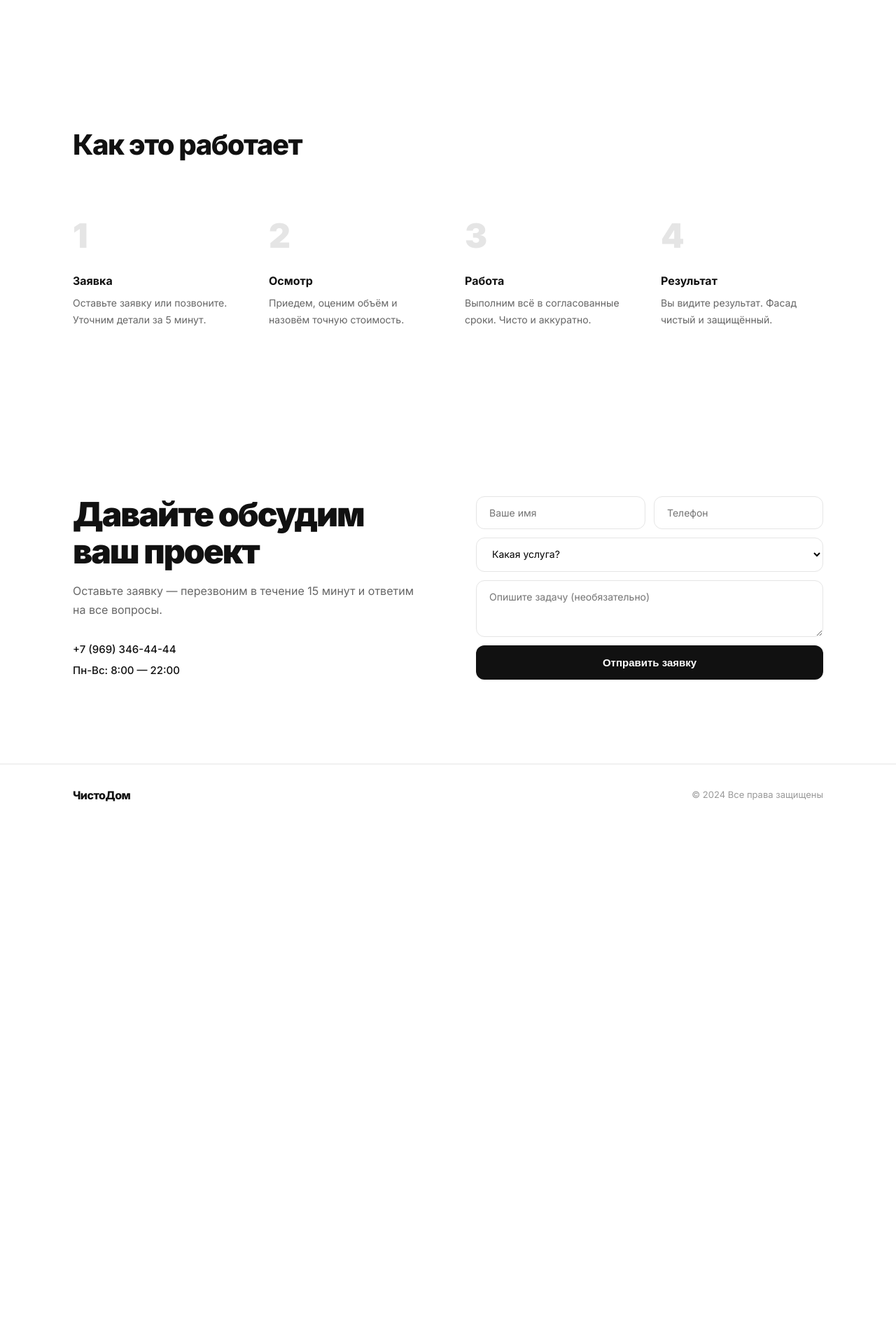
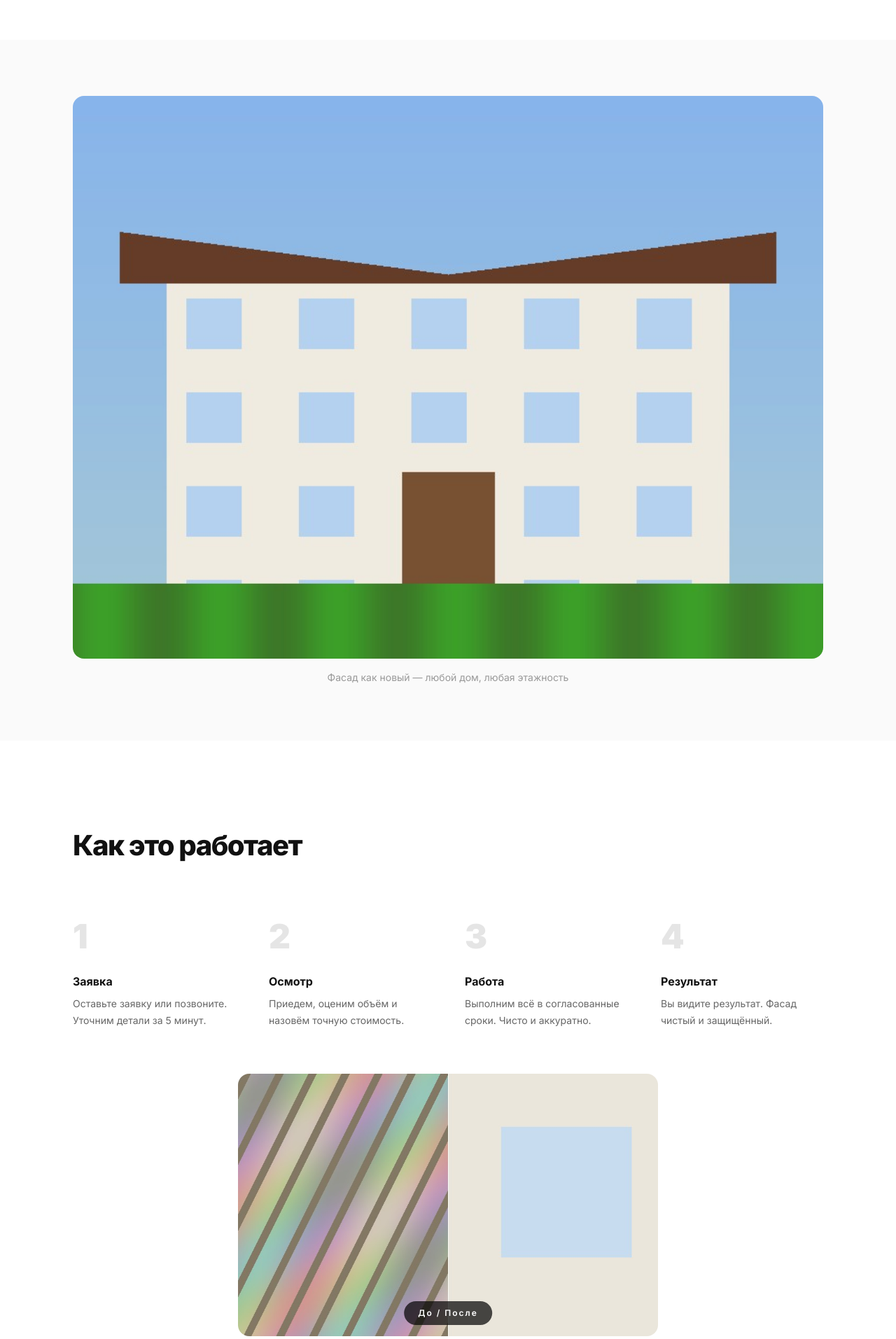
Before and after one commit to lillilpip2-coder/chistodom-site, a website: page public/index.html in a window 1280 px wide. Shown: the part 1320-3233 px from the top of the page at 70% size. Before the commit the page ends 2500 px from the top, so only its background shows below. Drawn offline with Linux system fonts and the light colour scheme.

Commit message:
Add house and before-after images to showcase and process sections

```diff
--- a/public/css/style.css
+++ b/public/css/style.css
@@ -58,13 +58,21 @@ body{font-family:'Inter',sans-serif;color:#111;background:#fff;line-height:1.5;-
 .number__value{display:block;font-size:48px;font-weight:900;letter-spacing:-2px}
 .number__label{font-size:13px;color:#999;text-transform:uppercase;letter-spacing:1px;margin-top:4px}
 
+/* SHOWCASE */
+.showcase{padding:80px 0;background:#fafafa}
+.showcase__img{width:100%;border-radius:16px;display:block}
+.showcase__caption{text-align:center;font-size:14px;color:#999;margin-top:16px}
+
 /* PROCESS */
 .process{padding:120px 0;background:#fff}
 .section-title{font-size:40px;font-weight:800;letter-spacing:-1.5px;margin-bottom:64px}
-.process__grid{display:grid;grid-template-columns:repeat(4,1fr);gap:48px}
+.process__grid{display:grid;grid-template-columns:repeat(4,1fr);gap:48px;margin-bottom:64px}
 .process__num{font-size:48px;font-weight:900;color:#e5e5e5;display:block;margin-bottom:16px}
 .process__title{font-size:16px;font-weight:700;margin-bottom:8px}
 .process__text{font-size:14px;color:#666;line-height:1.7}
+.process__visual{position:relative;max-width:600px;margin:0 auto}
+.process__img{width:100%;border-radius:16px;display:block}
+.process__img-label{position:absolute;bottom:16px;left:50%;transform:translateX(-50%);background:rgba(0,0,0,.7);color:#fff;font-size:12px;font-weight:600;letter-spacing:2px;padding:8px 20px;border-radius:100px}
 
 /* REVIEWS */
 .reviews{padding:120px 0;background:#fff}
@@ -107,16 +115,13 @@ body{font-family:'Inter',sans-serif;color:#111;background:#fff;line-height:1.5;-
   .burger{display:block}
   .hero__title{letter-spacing:-2px}
   .services__grid{grid-template-columns:1fr}
-  .numbers__grid{grid-template-columns:repeat(2,1fr);gap:40px}
   .process__grid{grid-template-columns:1fr 1fr;gap:32px}
-  .reviews__grid{grid-template-columns:1fr}
   .contact__inner{grid-template-columns:1fr;gap:48px}
   .contact__title{font-size:36px}
   .form__row{grid-template-columns:1fr}
 }
 @media(max-width:480px){
   .hero__title{font-size:48px;letter-spacing:-1.5px}
-  .number__value{font-size:36px}
   .process__grid{grid-template-columns:1fr}
   .section-title{font-size:32px;margin-bottom:40px}
 }
--- a/public/index.html
+++ b/public/index.html
@@ -84,6 +84,13 @@
   </div>
 </section>
 
+<section class="showcase">
+  <div class="container">
+    <img src="/images/house.jpg" alt="Частный дом после мойки фасада" class="showcase__img">
+    <p class="showcase__caption">Фасад как новый — любой дом, любая этажность</p>
+  </div>
+</section>
+
 <section class="process" id="process">
   <div class="container">
     <h2 class="section-title">Как это работает</h2>
@@ -108,6 +115,10 @@
         <h3 class="process__title">Результат</h3>
         <p class="process__text">Вы видите результат. Фасад чистый и защищённый.</p>
       </div>
+    </div>
+    <div class="process__visual">
+      <img src="/images/before-after.jpg" alt="До и после мойки фасада" class="process__img">
+      <span class="process__img-label">До / После</span>
     </div>
   </div>
 </section>
```
Also changed, not shown: public/images/before-after.jpg (added), public/images/house.jpg (added).
